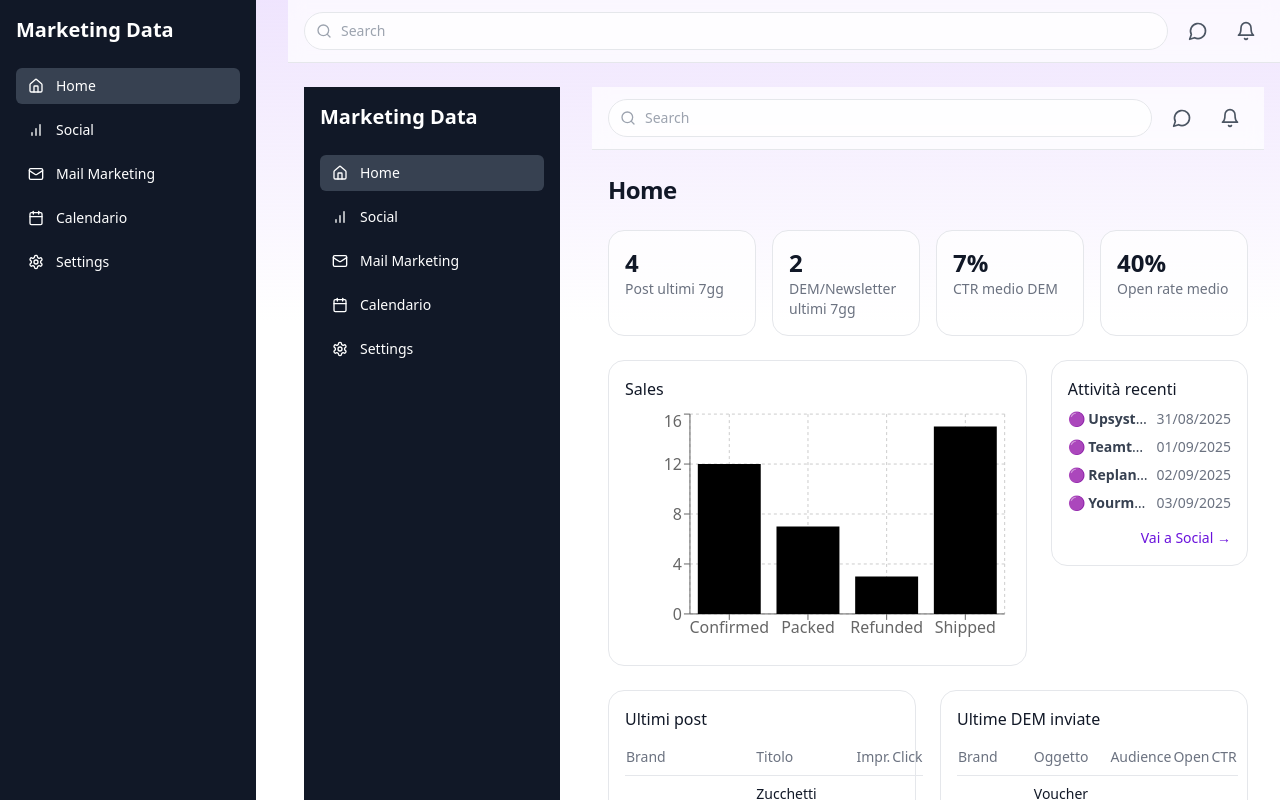
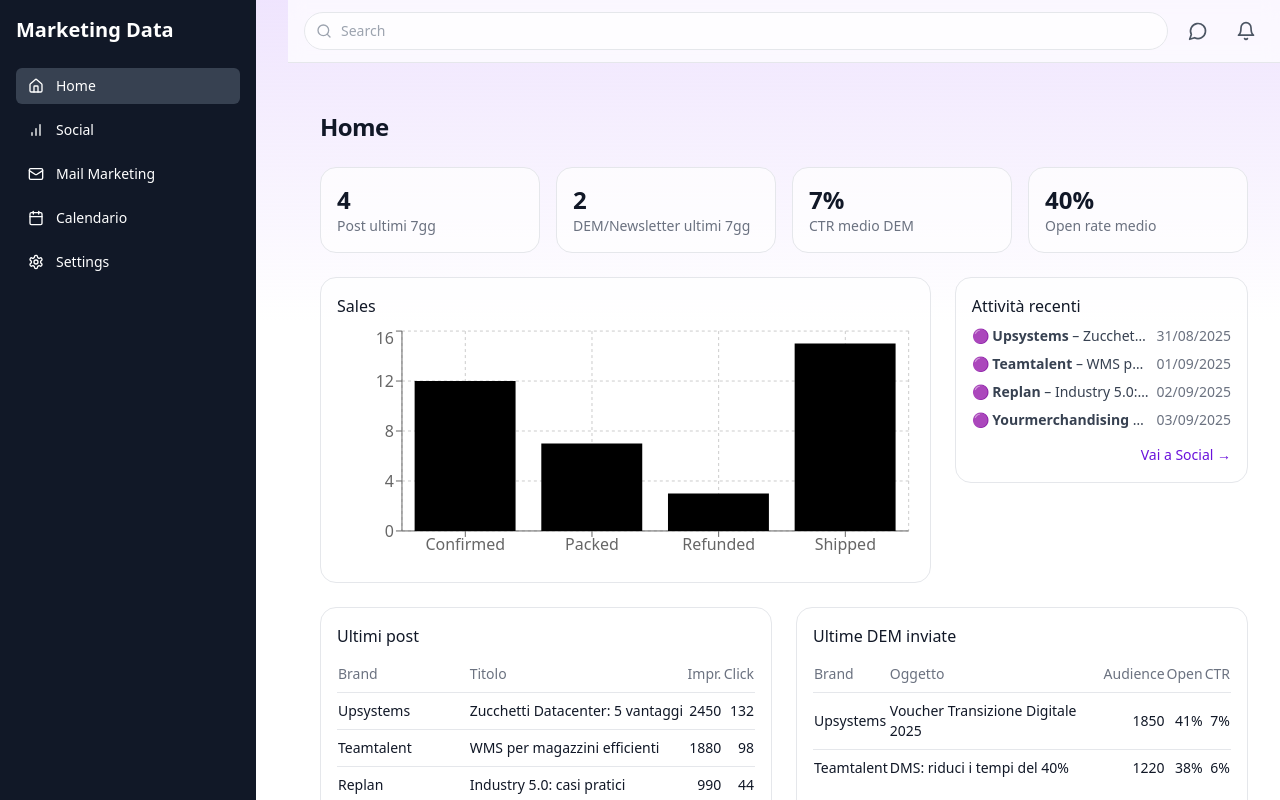
Before and after one commit to DCarloneUP/september, a Next.js app: page /calendar in a window 1280 px wide. Shown: the top 800 px of the page. Built offline with nearby package versions, Linux system fonts and the light colour scheme.

Commit message:
Update page.tsx

```diff
--- a/app/[env]/page.tsx
+++ b/app/[env]/page.tsx
@@ -1,5 +1,3 @@
-import Sidebar from "@/components/Sidebar";
-import Topbar from "@/components/Topbar";
 import StatCard from "@/components/StatCard";
 import dynamic from "next/dynamic";
 import Link from "next/link";
@@ -9,10 +7,6 @@ const SalesChart = dynamic(() => import("@/components/charts/SalesChart"), { ssr
 
 export default function Page() {
   return (
-    <div className="min-h-screen grid md:grid-cols-[260px_1fr] lg:grid-cols-[288px_1fr]">
-      <Sidebar />
-      <div className="flex flex-col">
-        <Topbar />
     <main className="mx-auto max-w-7xl px-4 py-6 grid gap-6">
       <h1 className="text-2xl font-semibold tracking-tight">Home</h1>
 
@@ -124,7 +118,5 @@ export default function Page() {
         </div>
       </section>
     </main>
-      </div>
-    </div>
   );
 }
```
Lines whose indentation alone changed are shown as unchanged.
